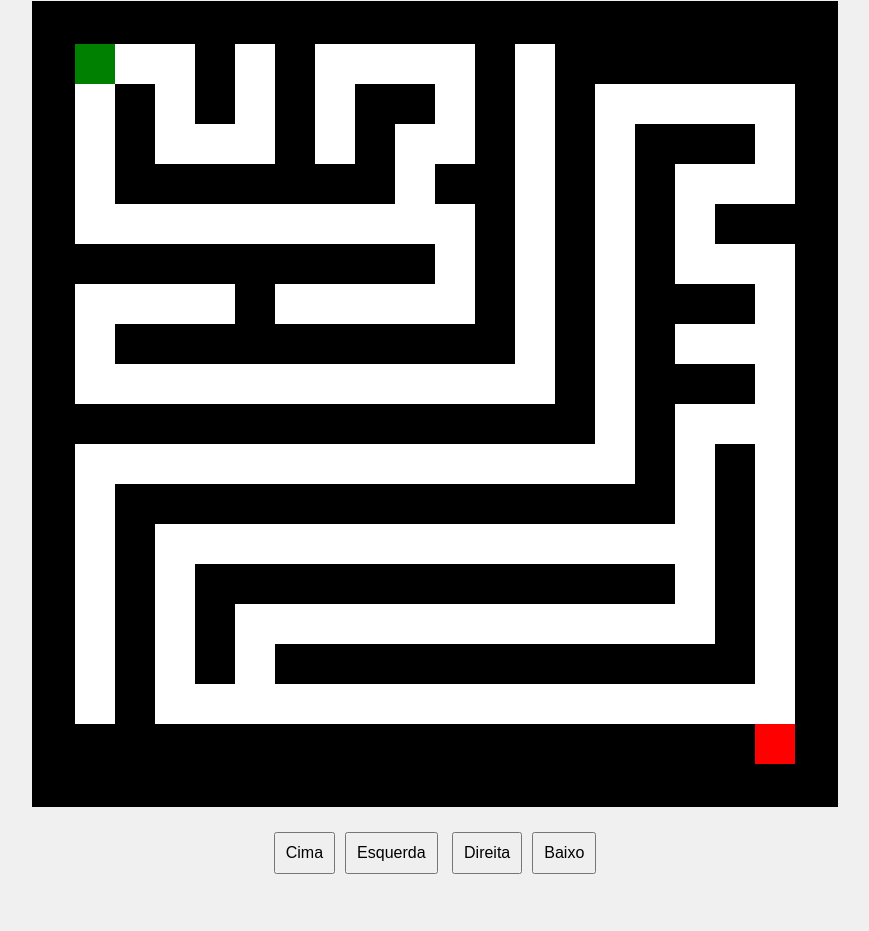
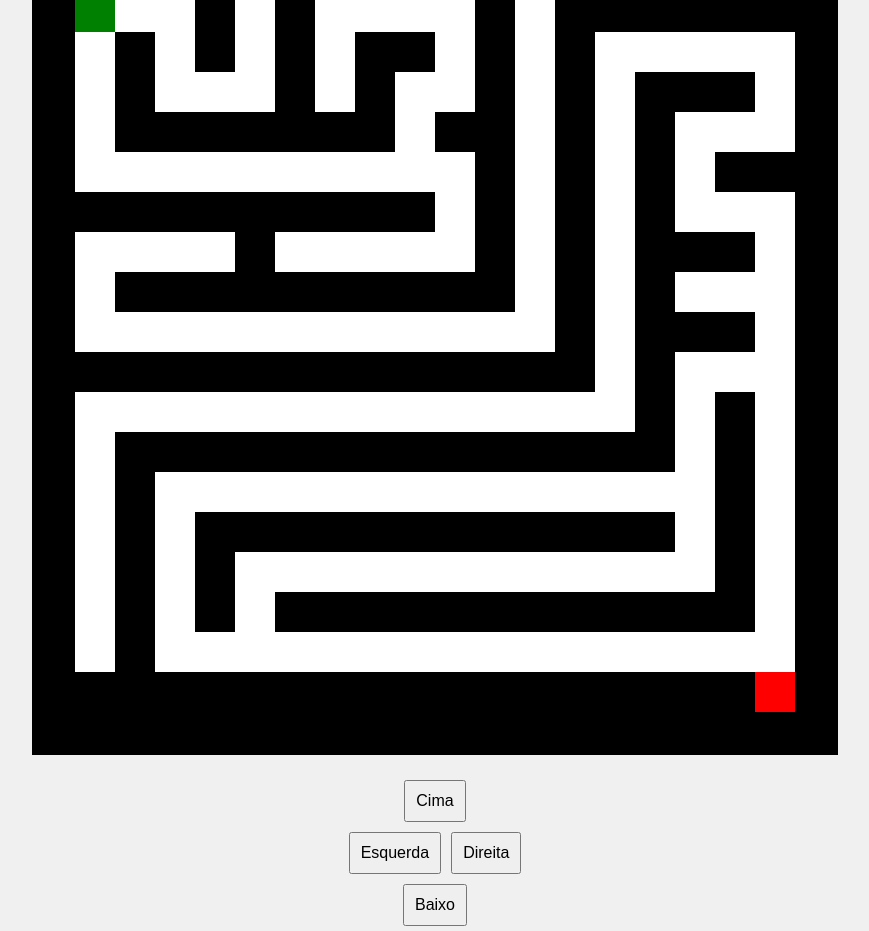
Before and after one commit to Rockyyz/aurora.github.io, a plain HTML site: page index.html in a window 1280 px wide. Shown: the whole page, without its empty margins (205-1074 px from the left). Before the commit the page ends 879 px from the top, so only its background shows below. Drawn offline with Linux system fonts and the light colour scheme.

Commit message:
style.css

```diff
--- a/style.css
+++ b/style.css
@@ -32,6 +32,12 @@ canvas {
     justify-content: center;
 }
 
+#controls .middle {
+    display: flex;
+    justify-content: center;
+    width: 100%;
+}
+
 #controls button {
     margin: 5px;
     padding: 10px;
```
